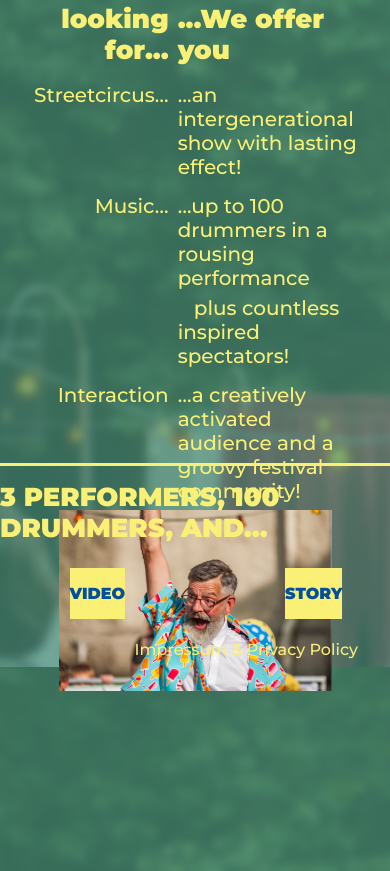
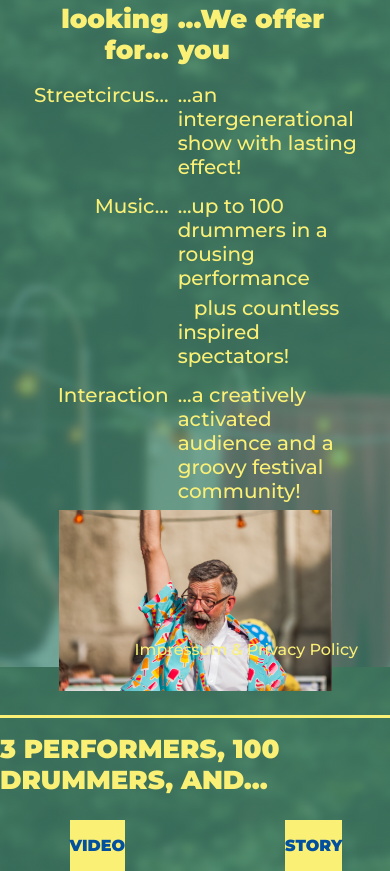
Before and after one commit to matteocarpi/crdc, a Jekyll site: the page built from the-show.md, in a window 390 px wide. Shown: the part 233-1104 px from the top of the page. Built offline with Jekyll 4.4.1, drawn with Linux system fonts in a browser that asks for light colours; nearby versions of some CDN libraries.

Commit message:
responsive image show, going to bed now ciao

```diff
--- a/_sass/show.scss
+++ b/_sass/show.scss
@@ -39,9 +39,7 @@ td > p {
   display: block;
 }
 .show-footer {
-  position: absolute;
   width: 100%;
-  bottom: 3em;
   padding-top: 1em;
   border-top: solid 3px;
   display: flex;
@@ -83,5 +81,4 @@ a.button-show:hover {
   margin: 0 2em;
   width: 70%;
   padding-top: 52.5%;
-  background-size: contain;
 }
```
